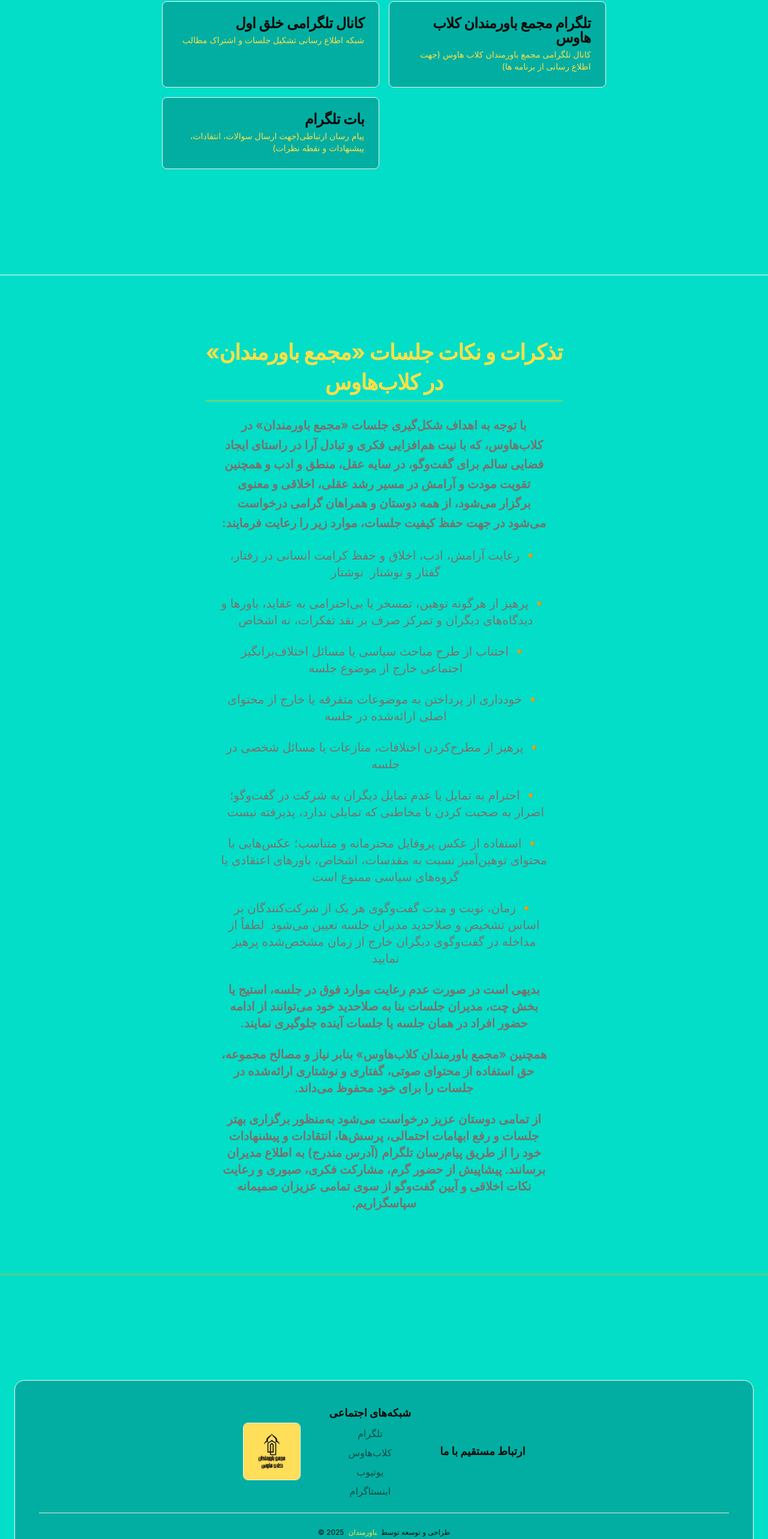
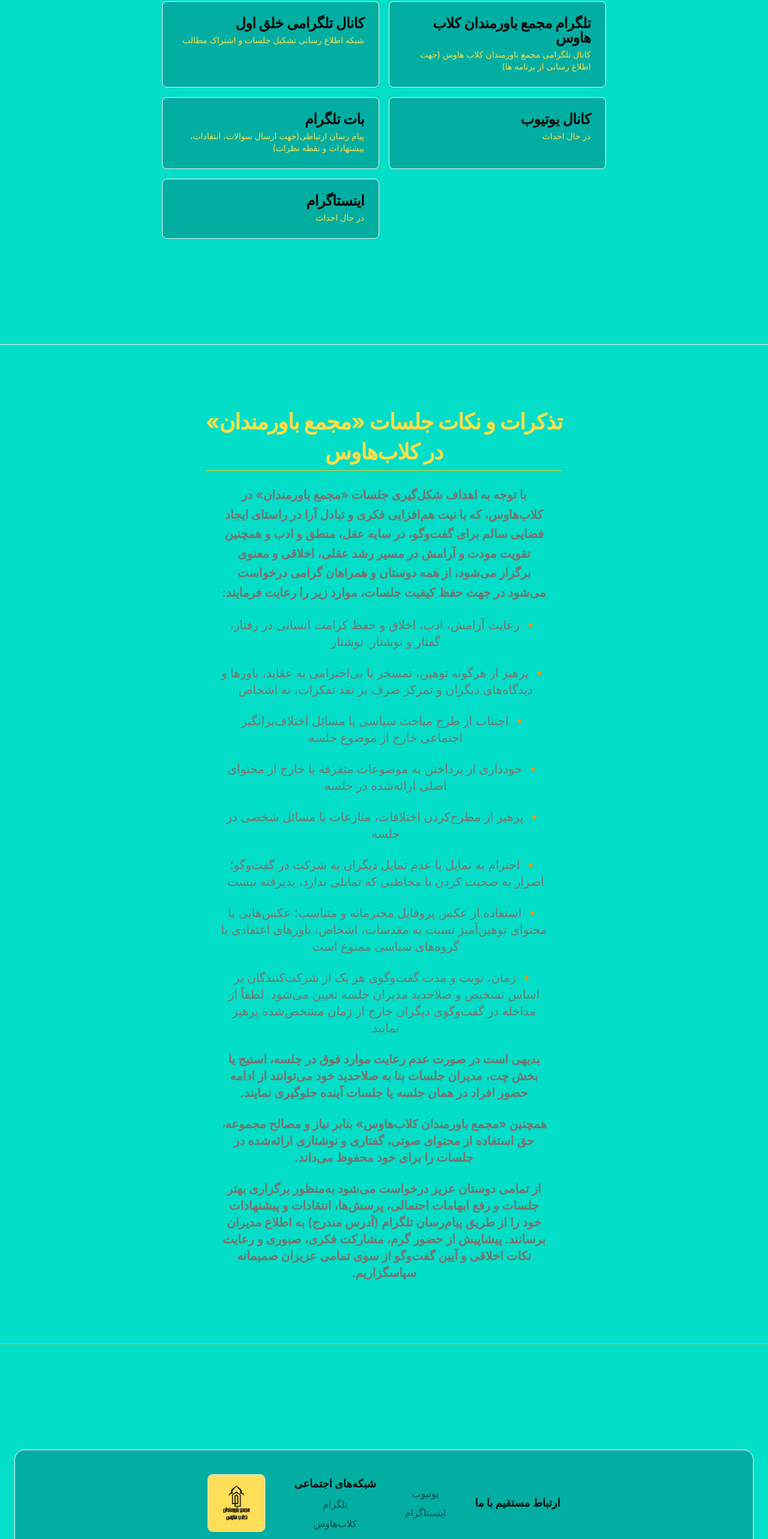
Before and after one commit to mah404/bavarmandan, a Next.js app: page / in a window 1280 px wide. Shown: the part 1871-4437 px from the top of the page at 60% size. Built offline with nearby package versions, Linux system fonts and the light colour scheme; a web font is replaced by a local one.

Commit message:
Added Color

```diff
--- a/components/layout/sections/footer.tsx
+++ b/components/layout/sections/footer.tsx
@@ -17,24 +17,31 @@
           </div>
 
           <div className="flex flex-col items-center gap-2">
-            <h3 className="font-bold text-lg">شبکه‌های اجتماعی</h3>
-            <Link href="#" className="opacity-60 hover:opacity-100">
+            <Link href="#services">
+              <h3 className="font-bold text-lg cursor-pointer hover:text-primary transition">
+                شبکه‌های اجتماعی
+              </h3>
+            </Link>{" "}
+            <Link href="https://t.me/bavarmandan110" className="opacity-60 hover:opacity-100">
               تلگرام
             </Link>
-            <Link href="#" className="opacity-60 hover:opacity-100">
+            <Link href="https://www.clubhouse.com/house/%D9%85%D8%AC%D9%85%D8%B9-%D8%A8%D8%A7%D9%88%D8%B1%D9%85%D9%86%D8%AF%D8%A7%D9%86-%DA%A9%D9%84%D8%A7%D8%A8-%D9%87%D8%A7%D9%88%D8%B3?chs=lgAI3r9pbR%3ADrbcc1Vdpax6lhaqJt_P0rUiUeHCPDXTK0QStpjNRXo&utm_medium=ch_house_settings" className="opacity-60 hover:opacity-100">
               کلاب‌هاوس
-            </Link>
-                <Link href="#" className="opacity-60 hover:opacity-100">
-              یوتیوب
-            </Link>
-                <Link href="#" className="opacity-60 hover:opacity-100">
-              اینستاگرام
             </Link>
           </div>
 
           <div className="flex flex-col items-center gap-2">
-            <h3 className="font-bold text-lg">  ارتباط مستقیم با ما</h3>
-
+            <Link href="#services" className="opacity-60 hover:opacity-100">
+              یوتیوب
+            </Link>
+            <Link href="#services" className="opacity-60 hover:opacity-100">
+              اینستاگرام
+            </Link>
+          </div>
+          <div className="flex flex-col items-center gap-2">
+            <Link href="https://t.me/bavarmandanBot">
+              <h3 className="font-bold text-lg"> ارتباط مستقیم با ما</h3>
+            </Link>
           </div>
         </div>
 
--- a/components/layout/sections/services.tsx
+++ b/components/layout/sections/services.tsx
@@ -15,28 +15,42 @@
   title: string;
   pro: ProService;
   description: string;
-  link:string
+  link: string;
 }
 const serviceList: ServiceProps[] = [
   {
     title: "کانال تلگرامی خلق اول ",
     description: "شبکه اطلاع رسانی تشکیل جلسات و اشتراک مطالب",
     pro: 0,
-    link:"https://t.me/firstcreation1",
+    link: "https://t.me/firstcreation1",
   },
   {
     title: "تلگرام مجمع باورمندان کلاب هاوس ",
-    description:  "کانال تلگرامی مجمع باورمندان کلاب هاوس (جهت اطلاع رسانی از برنامه ها)",
+    description:
+      "کانال تلگرامی مجمع باورمندان کلاب هاوس (جهت اطلاع رسانی از برنامه ها)",
     pro: 0,
-    link:"https://t.me/bavarmandan110"
-
-  }
-  ,
+    link: "https://t.me/bavarmandan110",
+  },
   {
     title: "بات تلگرام",
-    description: "پیام رسان ارتباطی(جهت ارسال سوالات، انتقادات، پیشنهادات و نقطه نظرات)",
+    description:
+      "پیام رسان ارتباطی(جهت ارسال سوالات، انتقادات، پیشنهادات و نقطه نظرات)",
     pro: 0,
-    link:"https://t.me/bavarmandanBot"
+    link: "https://t.me/bavarmandanBot",
+  },
+    {
+    title: " کانال یوتیوب",
+    description:
+      "در حال احداث",
+    pro: 0,
+    link: "پ",
+  },
+    {
+    title: " اینستاگرام",
+    description:
+      "در حال احداث",
+    pro: 0,
+    link: "https://t.me/bavarmandanBot",
   },
 ];
 
@@ -48,12 +62,11 @@
       <h2 className="text-3xl md:text-4xl text-center text-yellow-300 font-bold mb-4">
         تارنماهای مرتبط{" "}
       </h2>
-      <h3 className="md:w-1/2 mx-auto text-xl text-center text-muted-foreground mb-8">
-      </h3>
+      <h3 className="md:w-1/2 mx-auto text-xl text-center text-muted-foreground mb-8"></h3>
       <div className="grid sm:grid-cols-2 lg:grid-cols-3 gap-4"></div>
 
       <div className="grid sm:grid-cols-2 lg:grid-cols-2 gap-4 w-full lg:w-[60%] mx-auto">
-        {serviceList.map(({ title, description, pro ,link }) => (
+        {serviceList.map(({ title, description, pro, link }) => (
           <Card
             dir="rtl"
             key={title}
@@ -61,8 +74,10 @@
           >
             <Link href={link}>
               <CardHeader>
-              <CardTitle >{title}</CardTitle>
-              <CardDescription className="text-yellow-300">{description}</CardDescription>
+                <CardTitle>{title}</CardTitle>
+                <CardDescription className="text-yellow-300">
+                  {description}
+                </CardDescription>
               </CardHeader>
               <Badge
                 data-pro={ProService.YES === pro}
```
Also changed, not shown: components/layout/sections/hero.tsx (indentation only). Lines whose indentation alone changed are shown as unchanged.
